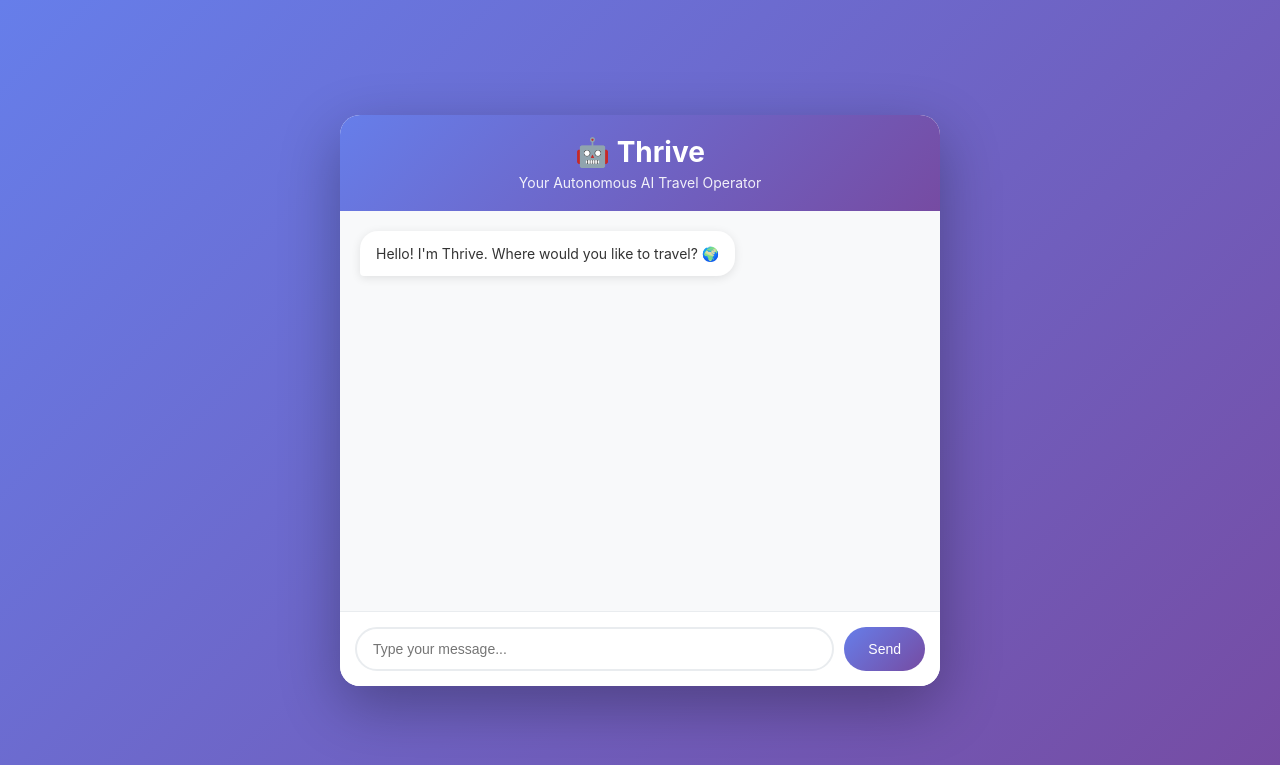
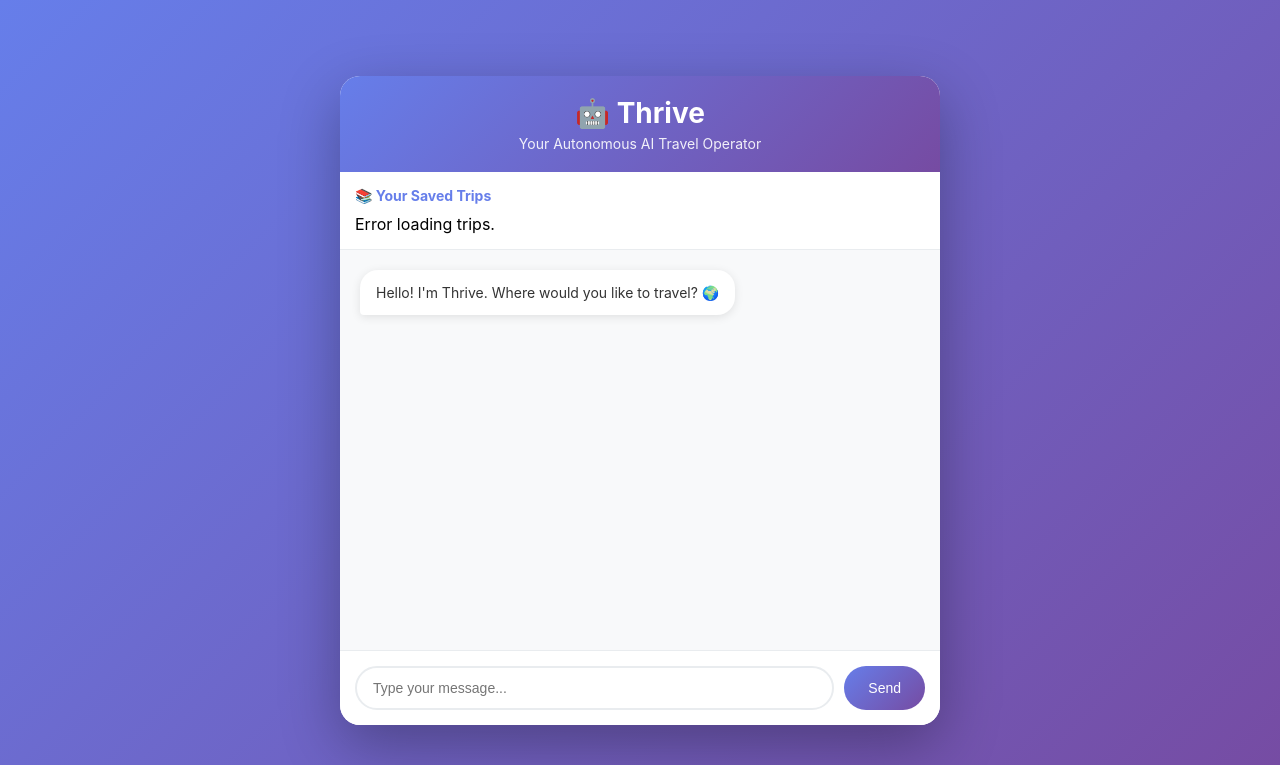
Before and after one commit to markwallace-git/thrive-travel, a Python web app: template templates/index.html in a window 1280 px wide. Shown: the top 765 px of the page. Run offline with Jinja, Linux system fonts and the light colour scheme; the template is opened without the code that fills it, so the values that code supplies are empty.

Commit message:
Add trip history panel and fix PDF for PostgreSQL

```diff
--- a/app.py
+++ b/app.py
@@ -54,7 +54,7 @@
         print(f"Trips Error: {str(e)}")
         return jsonify({'success': False, 'error': str(e)}), 500
 
-@app.route('/api/export-pdf', methods=['POST'])
+        @app.route('/api/export-pdf', methods=['POST'])
 def export_pdf():
     """Generate and download itinerary as PDF"""
     try:
@@ -72,6 +72,9 @@
 
         if not trip:
             return jsonify({'error': 'Trip not found'}), 404
+
+        # Log trip data for debugging
+        print(f"Exporting trip {trip_id}: {trip.keys()}")
 
         # Ensure itinerary is a list (might be JSON string from DB)
         if isinstance(trip.get('itinerary'), str):
--- a/static/style.css
+++ b/static/style.css
@@ -128,3 +128,37 @@
 .input-area button:hover {
     transform: scale(1.05);
 }
+.trip-history {
+    background: white;
+    padding: 15px;
+    border-bottom: 1px solid #e9ecef;
+    max-height: 150px;
+    overflow-y: auto;
+}
+
+.trip-history h3 {
+    margin: 0 0 10px 0;
+    font-size: 14px;
+    color: #667eea;
+}
+
+.trip-item {
+    padding: 8px 12px;
+    background: #f8f9fa;
+    border-radius: 8px;
+    margin-bottom: 8px;
+    cursor: pointer;
+    transition: background 0.2s;
+}
+
+.trip-item:hover {
+    background: #e9ecef;
+}
+
+.trip-item strong {
+    color: #333;
+}
+
+.trip-item small {
+    color: #666;
+}
--- a/templates/index.html
+++ b/templates/index.html
@@ -3,7 +3,7 @@
 <head>
     <meta charset="UTF-8">
     <meta name="viewport" content="width=device-width, initial-scale=1.0">
-    <title>🤖 Thrive Travel Planner</title>
+    <title>Thrive Travel Planner</title>
     <link rel="stylesheet" href="/static/style.css">
 </head>
 <body>
@@ -13,6 +13,12 @@
             <p>Your Autonomous AI Travel Operator</p>
         </header>
 
+        <!-- Trip History Panel -->
+        <div class="trip-history" id="tripHistory">
+            <h3>📚 Your Saved Trips</h3>
+            <div id="tripList">Loading...</div>
+        </div>
+
         <div class="chat-box" id="chatBox">
             <div class="message bot">
                 <div class="bubble">
@@ -20,9 +26,10 @@
                 </div>
             </div>
         </div>
-        <!-- Add this button below the chat box, before input-area -->
-<div class="export-area" id="exportArea" style="display: none; padding: 15px; text-align: center;">
-    <button onclick="exportPDF()" style="background: #28a745; color: white; padding: 10px 20px; border: none; border-radius: 20px; cursor: pointer;">
+
+        <!-- Export Button -->
+        <div class="export-area" id="exportArea" style="display: none; padding: 15px; text-align: center; background: #f8f9fa; border-top: 1px solid #e9ecef;">
+            <button onclick="exportPDF()" style="background: #28a745; color: white; padding: 12px 24px; border: none; border-radius: 25px; cursor: pointer; font-size: 14px;">
                 📄 Download Itinerary as PDF
             </button>
         </div>
@@ -34,24 +41,50 @@
     </div>
 
     <script>
-        let currentTripId = null;
         const chatBox = document.getElementById('chatBox');
         const userInput = document.getElementById('userInput');
+        const tripList = document.getElementById('tripList');
+        let currentTripId = null;
 
-        // Send message on Enter key
+        // Load trip history on page load
+        window.addEventListener('DOMContentLoaded', loadTripHistory);
+
         userInput.addEventListener('keypress', (e) => {
             if (e.key === 'Enter') sendMessage();
         });
+
+        async function loadTripHistory() {
+            try {
+                const response = await fetch('/api/trips');
+                const data = await response.json();
+
+                if (data.success && data.trips.length > 0) {
+                    tripList.innerHTML = data.trips.map(trip => `
+                        <div class="trip-item" onclick="loadTrip(${trip.id})">
+                            <strong>${trip.destination}</strong> (${trip.duration})<br>
+                            <small>Trip #${trip.id} - ${trip.created_at}</small>
+                        </div>
+                    `).join('');
+                } else {
+                    tripList.innerHTML = '<p>No saved trips yet.</p>';
+                }
+            } catch (error) {
+                tripList.innerHTML = '<p>Error loading trips.</p>';
+            }
+        }
+
+        async function loadTrip(tripId) {
+            addMessage(`Loading trip #${tripId}...`, 'bot');
+            // You can expand this to show full trip details
+        }
 
         async function sendMessage() {
             const message = userInput.value.trim();
             if (!message) return;
 
-            // Add user message to chat
             addMessage(message, 'user');
             userInput.value = '';
 
-            // Show loading state
             const loadingId = addMessage('Thinking...', 'bot loading');
 
             try {
@@ -62,18 +95,18 @@
                 });
 
                 const data = await response.json();
-
-                // Remove loading message
                 document.getElementById(loadingId).remove();
 
                 if (data.success) {
                     addMessage(data.message, 'bot');
 
-    // Extract Trip ID from message if present
+                    // Extract Trip ID from message
                     const tripIdMatch = data.message.match(/Trip ID: #(\d+)/);
                     if (tripIdMatch) {
                         currentTripId = tripIdMatch[1];
                         document.getElementById('exportArea').style.display = 'block';
+                        // Reload trip history to show new trip
+                        loadTripHistory();
                     }
                 } else {
                     addMessage('Error: ' + data.error, 'bot error');
@@ -83,19 +116,6 @@
                 addMessage('Connection error. Please try again.', 'bot error');
             }
         }
-
-        function addMessage(text, type) {
-            const id = 'msg-' + Date.now();
-            const div = document.createElement('div');
-            div.className = `message ${type}`;
-            div.id = id;
-            div.innerHTML = `<div class="bubble">${text.replace(/\n/g, '<br>')}</div>`;
-            chatBox.appendChild(div);
-            chatBox.scrollTop = chatBox.scrollHeight;
-            return id;
-        }
-        // Add to the <script> section in index.html
-
 
         function exportPDF() {
             if (!currentTripId) return;
@@ -117,11 +137,23 @@
                 a.href = url;
                 a.download = `thrive-trip-${currentTripId}.pdf`;
                 a.click();
+                window.URL.revokeObjectURL(url);
             })
             .catch(error => {
                 alert('Error generating PDF: ' + error.message);
             });
         }
+
+        function addMessage(text, type) {
+            const id = 'msg-' + Date.now();
+            const div = document.createElement('div');
+            div.className = `message ${type}`;
+            div.id = id;
+            div.innerHTML = `<div class="bubble">${text.replace(/\n/g, '<br>')}</div>`;
+            chatBox.appendChild(div);
+            chatBox.scrollTop = chatBox.scrollHeight;
+            return id;
+        }
     </script>
 </body>
 </html>
```
Also changed, not shown: pdf_generator.py (+21 -21 lines). Lines whose indentation alone changed are shown as unchanged.
